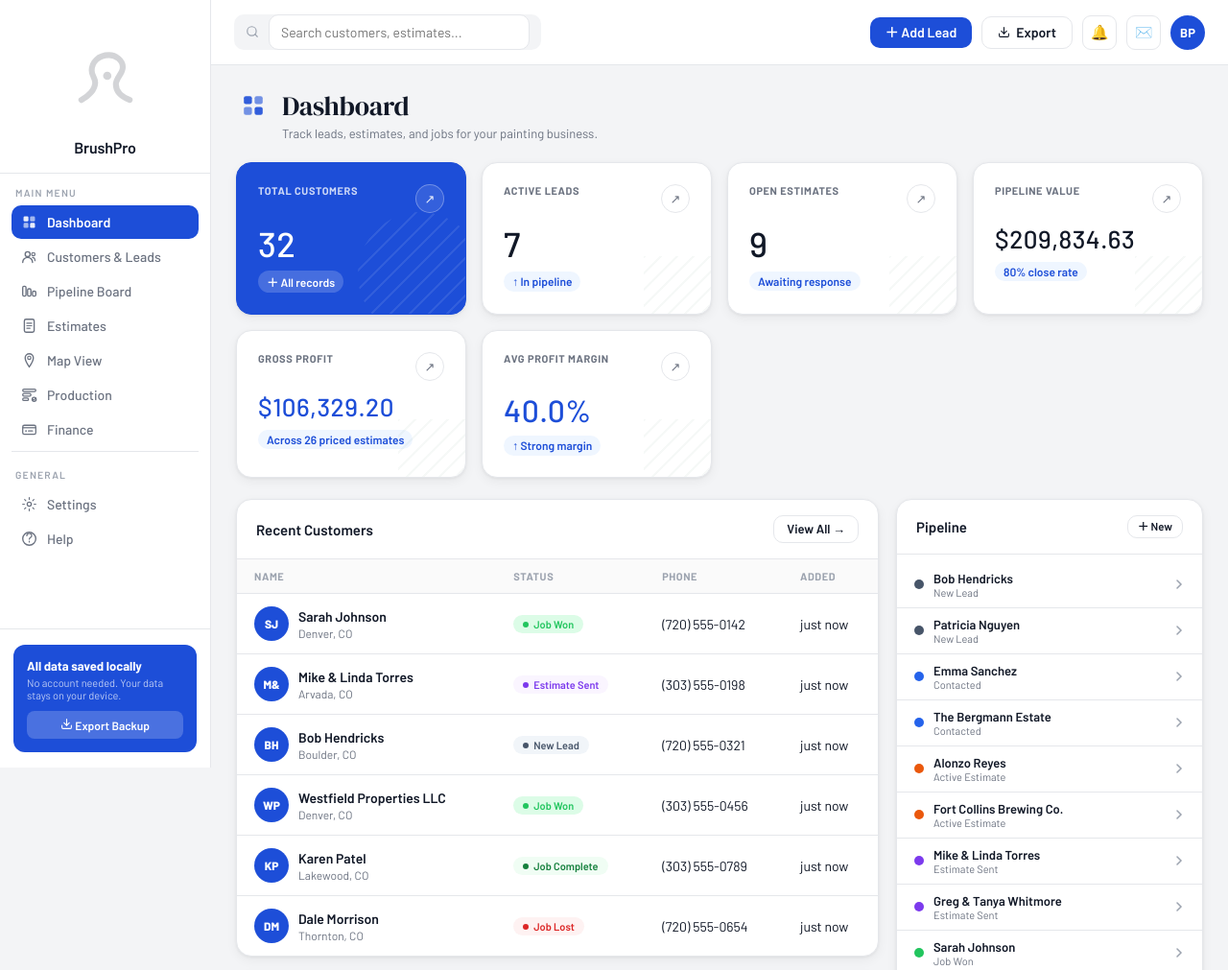
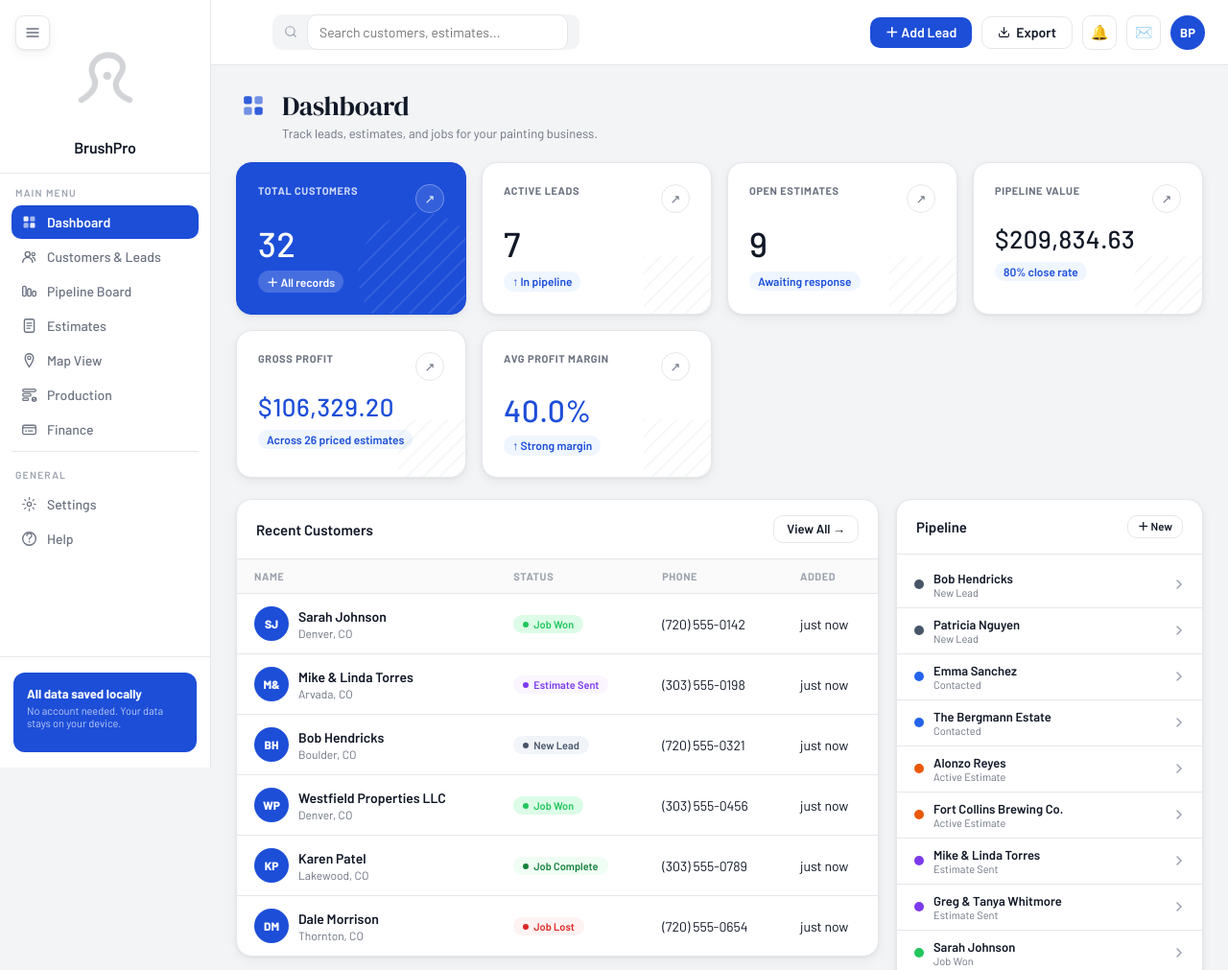
Before and after one commit to jfullerdesign/paint-crm, a plain HTML site: page index.html in a window 1280 px wide. Shown: the top 1011 px of the page at 96% size. Drawn offline with nearby package versions, Linux system fonts and the light colour scheme.

Commit message:
Add files via upload

```diff
--- a/index.html
+++ b/index.html
@@ -28,7 +28,13 @@ html{font-size:16px}
 body{font-family:var(--font);background:var(--bg);color:var(--text);min-height:100vh;display:flex}
 
 /* SIDEBAR */
-#sidebar{width:var(--sw);background:var(--surface);height:100vh;position:fixed;left:0;top:0;display:flex;flex-direction:column;z-index:100;border-right:1px solid var(--border)}
+#sidebar{width:var(--sw);background:var(--surface);height:100vh;position:fixed;left:0;top:0;display:flex;flex-direction:column;z-index:100;border-right:1px solid var(--border);transition:transform .22s ease,box-shadow .22s ease}
+#sidebar.collapsed{transform:translateX(calc(-1 * var(--sw)));box-shadow:none}
+#main{margin-left:var(--sw);flex:1;min-height:100vh;display:flex;flex-direction:column;transition:margin-left .22s ease}
+#main.sidebar-hidden{margin-left:0}
+.sidebar-toggle{position:fixed;top:16px;left:16px;z-index:200;width:36px;height:36px;border-radius:9px;border:1.5px solid var(--border);background:var(--surface);cursor:pointer;display:flex;align-items:center;justify-content:center;color:var(--muted);transition:all .15s;box-shadow:var(--shadow)}
+.sidebar-toggle:hover{border-color:var(--grn);color:var(--grn)}
+#sidebar:not(.collapsed) ~ #main .sidebar-toggle{left:calc(var(--sw) + 16px)}
 .s-logo{padding:24px 18px 18px;border-bottom:1px solid var(--border)}
 .logo-wrap{display:flex;flex-direction:column;align-items:center;gap:12px;position:relative}
 .logo-img-area{width:110px;height:110px;display:flex;align-items:center;justify-content:center;flex-shrink:0}
@@ -53,8 +59,8 @@ body{font-family:var(--font);background:var(--bg);color:var(--text);min-height:1
 .s-foot-btn:hover{background:rgba(255,255,255,.3)}
 
 /* MAIN */
-#main{margin-left:var(--sw);flex:1;min-height:100vh;display:flex;flex-direction:column}
-#topbar{height:var(--hh);background:var(--surface);border-bottom:1px solid var(--border);display:flex;align-items:center;justify-content:space-between;padding:0 24px;position:sticky;top:0;z-index:50;gap:16px}
+
+#topbar{height:var(--hh);background:var(--surface);border-bottom:1px solid var(--border);display:flex;align-items:center;justify-content:space-between;padding:0 24px 0 64px;position:sticky;top:0;z-index:50;gap:16px;transition:padding .22s ease}
 .tb-search{flex:1;max-width:320px;display:flex;align-items:center;border:none;border-radius:10px;background:var(--bg);padding:0 12px;transition:border .15s}
 .tb-search:focus-within{border-color:var(--grn);background:#fff}
 .tb-search-ico{font-size:0.875rem;color:var(--light);flex-shrink:0;margin-right:10px;line-height:1}
@@ -383,6 +389,10 @@ textarea{resize:vertical;min-height:76px}
 </style>
 </head>
 <body>
+
+<button class="sidebar-toggle" id="sidebar-toggle-btn" onclick="toggleSidebar()" title="Toggle sidebar">
+  <svg viewBox="0 0 24 24" width="16" height="16" fill="none" stroke="currentColor" stroke-width="2" stroke-linecap="round" stroke-linejoin="round"><line x1="3" y1="6" x2="21" y2="6"/><line x1="3" y1="12" x2="21" y2="12"/><line x1="3" y1="18" x2="21" y2="18"/></svg>
+</button>
 
 <aside id="sidebar">
   <div class="s-logo">
@@ -440,7 +450,6 @@ textarea{resize:vertical;min-height:76px}
     <div class="s-foot-card">
       <div class="s-foot-t">All data saved locally</div>
       <div class="s-foot-s">No account needed. Your data stays on your device.</div>
-      <button class="s-foot-btn" onclick="exportData()"><svg viewBox="0 0 24 24" width="13px" height="13px" fill="none" stroke="currentColor" stroke-width="2" stroke-linecap="round" stroke-linejoin="round"><path d="M21 15v4a2 2 0 0 1-2 2H5a2 2 0 0 1-2-2v-4"/><polyline points="7 10 12 15 17 10"/><line x1="12" y1="15" x2="12" y2="3"/></svg> Export Backup</button>
     </div>
   </div>
 </aside>
@@ -527,6 +536,16 @@ function maybeAutoBackup() {
   }
 }
 let DB = { customers: [], estimates: [], workOrders: [], payments: [], photoTags: ['Inspection','In Progress','Completion'], brand: { name:'BrushPro', sub:'Painting CRM' } };
+
+function toggleSidebar() {
+  const sidebar = document.getElementById('sidebar');
+  const main    = document.getElementById('main');
+  const btn     = document.getElementById('sidebar-toggle-btn');
+  const hidden  = sidebar.classList.toggle('collapsed');
+  main.classList.toggle('sidebar-hidden', hidden);
+  // Move toggle button: when sidebar is hidden sit at edge, when shown sit past sidebar
+  btn.style.left = hidden ? '16px' : 'calc(var(--sw) + 16px)';
+}
 
 function loadDB() {
   try { const r = localStorage.getItem(SK); if (r) DB = JSON.parse(r); } catch(e) {}
```
